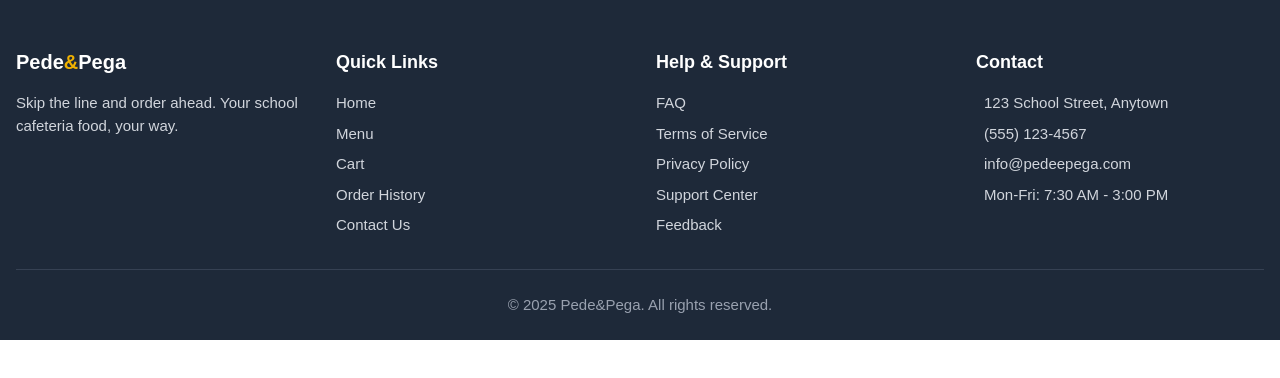
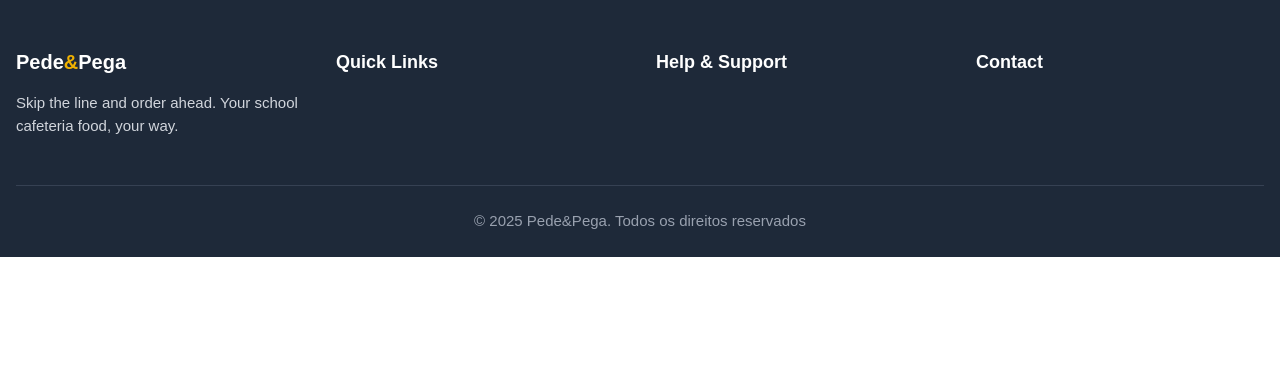
Before and after one commit to MatheusMastroumano/PedePega, a Next.js app in the folder pede-pega/: page / in a window 1280 px wide. Shown: the top 378 px of the page. Built offline with nearby package versions, Linux system fonts and the light colour scheme.

Commit message:
Alteração no footer e criação do header
Alteração no footer e criação do header

```diff
--- a/pede-pega/src/app/components/Footer/Footer.jsx
+++ b/pede-pega/src/app/components/Footer/Footer.jsx
@@ -8,40 +8,21 @@ export default function Footer() {
                             <h3 className="text-xl font-bold mb-4">Pede<span className="text-yellow-500">&amp;</span>Pega</h3>
                             <p className="text-gray-300 text-[15px] mb-4">Skip the line and order ahead. Your school cafeteria food, your way.</p>
                             <div className="flex space-x-4">
-                                <span className="text-gray-300 hover:text-white cursor-pointer">
-                                    <i data-fa-i2svg=""><svg className="svg-inline--fa fa-facebook-f" aria-hidden="true" focusable="false" data-prefix="fab" data-icon="facebook-f" role="img" xmlns="http://www.w3.org/2000/svg" viewBox="0 0 320 512" data-fa-i2svg=""><path fill="currentColor" d="M279.14 288l14.22-92.66h-88.91v-60.13c0-25.35 12.42-50.06 52.24-50.06h40.42V6.26S260.43 0 225.36 0c-73.22 0-121.08 44.38-121.08 124.72v70.62H22.89V288h81.39v224h100.17V288z"></path></svg></i>
-                                </span>
-                                <span className="text-gray-300 hover:text-white cursor-pointer">
-                                    <i data-fa-i2svg=""><svg className="svg-inline--fa fa-twitter" aria-hidden="true" focusable="false" data-prefix="fab" data-icon="twitter" role="img" xmlns="http://www.w3.org/2000/svg" viewBox="0 0 512 512" data-fa-i2svg=""><path fill="currentColor" d="M459.37 151.716c.325 4.548.325 9.097.325 13.645 0 138.72-105.583 298.558-298.558 298.558-59.452 0-114.68-17.219-161.137-47.106 8.447.974 16.568 1.299 25.34 1.299 49.055 0 94.213-16.568 130.274-44.832-46.132-.975-84.792-31.188-98.112-72.772 6.498.974 12.995 1.624 19.818 1.624 9.421 0 18.843-1.3 27.614-3.573-48.081-9.747-84.143-51.98-84.143-102.985v-1.299c13.969 7.797 30.214 12.67 47.431 13.319-28.264-18.843-46.781-51.005-46.781-87.391 0-19.492 5.197-37.36 14.294-52.954 51.655 63.675 129.3 105.258 216.365 109.807-1.624-7.797-2.599-15.918-2.599-24.04 0-57.828 46.782-104.934 104.934-104.934 30.213 0 57.502 12.67 76.67 33.137 23.715-4.548 46.456-13.32 66.599-25.34-7.798 24.366-24.366 44.833-46.132 57.827 21.117-2.273 41.584-8.122 60.426-16.243-14.292 20.791-32.161 39.308-52.628 54.253z"></path></svg></i>
-                                </span>
-                                <span className="text-gray-300 hover:text-white cursor-pointer">
-                                    <i data-fa-i2svg=""><svg className="svg-inline--fa fa-instagram" aria-hidden="true" focusable="false" data-prefix="fab" data-icon="instagram" role="img" xmlns="http://www.w3.org/2000/svg" viewBox="0 0 448 512" data-fa-i2svg=""><path fill="currentColor" d="M224.1 141c-63.6 0-114.9 51.3-114.9 114.9s51.3 114.9 114.9 114.9S339 319.5 339 255.9 287.7 141 224.1 141zm0 189.6c-41.1 0-74.7-33.5-74.7-74.7s33.5-74.7 74.7-74.7 74.7 33.5 74.7 74.7-33.6 74.7-74.7 74.7zm146.4-194.3c0 14.9-12 26.8-26.8 26.8-14.9 0-26.8-12-26.8-26.8s12-26.8 26.8-26.8 26.8 12 26.8 26.8zm76.1 27.2c-1.7-35.9-9.9-67.7-36.2-93.9-26.2-26.2-58-34.4-93.9-36.2-37-2.1-147.9-2.1-184.9 0-35.8 1.7-67.6 9.9-93.9 36.1s-34.4 58-36.2 93.9c-2.1 37-2.1 147.9 0 184.9 1.7 35.9 9.9 67.7 36.2 93.9s58 34.4 93.9 36.2c37 2.1 147.9 2.1 184.9 0 35.9-1.7 67.7-9.9 93.9-36.2 26.2-26.2 34.4-58 36.2-93.9 2.1-37 2.1-147.8 0-184.8zM398.8 388c-7.8 19.6-22.9 34.7-42.6 42.6-29.5 11.7-99.5 9-132.1 9s-102.7 2.6-132.1-9c-19.6-7.8-34.7-22.9-42.6-42.6-11.7-29.5-9-99.5-9-132.1s-2.6-102.7 9-132.1c7.8-19.6 22.9-34.7 42.6-42.6 29.5-11.7 99.5-9 132.1-9s102.7-2.6 132.1 9c19.6 7.8 34.7 22.9 42.6 42.6 11.7 29.5 9 99.5 9 132.1s2.7 102.7-9 132.1z"></path></svg></i>
-                                </span>
-                                <span className="text-gray-300 hover:text-white cursor-pointer">
-                                    <i data-fa-i2svg=""><svg className="svg-inline--fa fa-youtube" aria-hidden="true" focusable="false" data-prefix="fab" data-icon="youtube" role="img" xmlns="http://www.w3.org/2000/svg" viewBox="0 0 576 512" data-fa-i2svg=""><path fill="currentColor" d="M549.655 124.083c-6.281-23.65-24.787-42.276-48.284-48.597C458.781 64 288 64 288 64S117.22 64 74.629 75.486c-23.497 6.322-42.003 24.947-48.284 48.597-11.412 42.867-11.412 132.305-11.412 132.305s0 89.438 11.412 132.305c6.281 23.65 24.787 41.5 48.284 47.821C117.22 448 288 448 288 448s170.78 0 213.371-11.486c23.497-6.321 42.003-24.171 48.284-47.821 11.412-42.867 11.412-132.305 11.412-132.305s0-89.438-11.412-132.305zm-317.51 213.508V175.185l142.739 81.205-142.739 81.201z"></path></svg></i>
-                                </span>
+
                             </div>
                         </div>
 
                         <div>
                             <h4 className="text-lg font-semibold mb-4">Quick Links</h4>
                             <ul className="space-y-2 text-[15px]">
-                                <li><span className="text-gray-300 hover:text-white cursor-pointer">Home</span></li>
-                                <li><span className="text-gray-300 hover:text-white cursor-pointer">Menu</span></li>
-                                <li><span className="text-gray-300 hover:text-white cursor-pointer">Cart</span></li>
-                                <li><span className="text-gray-300 hover:text-white cursor-pointer">Order History</span></li>
-                                <li><span className="text-gray-300 hover:text-white cursor-pointer">Contact Us</span></li>
+
                             </ul>
                         </div>
 
                         <div>
                             <h4 className="text-lg font-semibold mb-4">Help &amp; Support</h4>
                             <ul className="space-y-2 text-[15px]">
-                                <li><span className="text-gray-300 hover:text-white cursor-pointer">FAQ</span></li>
-                                <li><span className="text-gray-300 hover:text-white cursor-pointer">Terms of Service</span></li>
-                                <li><span className="text-gray-300 hover:text-white cursor-pointer">Privacy Policy</span></li>
-                                <li><span className="text-gray-300 hover:text-white cursor-pointer">Support Center</span></li>
-                                <li><span className="text-gray-300 hover:text-white cursor-pointer">Feedback</span></li>
+
                             </ul>
                         </div>
 
@@ -49,27 +30,23 @@ export default function Footer() {
                             <h4 className="text-lg font-semibold mb-4">Contact</h4>
                             <ul className="space-y-2 text-[15px]">
                                 <li className="flex items-center">
-                                    <i className="mr-2 text-red-500" data-fa-i2svg=""><svg className="svg-inline--fa fa-location-dot" aria-hidden="true" focusable="false" data-prefix="fas" data-icon="location-dot" role="img" xmlns="http://www.w3.org/2000/svg" viewBox="0 0 384 512" data-fa-i2svg=""><path fill="currentColor" d="M215.7 499.2C267 435 384 279.4 384 192C384 86 298 0 192 0S0 86 0 192c0 87.4 117 243 168.3 307.2c12.3 15.3 35.1 15.3 47.4 0zM192 128a64 64 0 1 1 0 128 64 64 0 1 1 0-128z"></path></svg></i>
-                                    <span className="text-gray-300">123 School Street, Anytown</span>
+
                                 </li>
                                 <li className="flex items-center">
-                                    <i className="mr-2 text-red-500" data-fa-i2svg=""><svg className="svg-inline--fa fa-phone" aria-hidden="true" focusable="false" data-prefix="fas" data-icon="phone" role="img" xmlns="http://www.w3.org/2000/svg" viewBox="0 0 512 512" data-fa-i2svg=""><path fill="currentColor" d="M164.9 24.6c-7.7-18.6-28-28.5-47.4-23.2l-88 24C12.1 30.2 0 46 0 64C0 311.4 200.6 512 448 512c18 0 33.8-12.1 38.6-29.5l24-88c5.3-19.4-4.6-39.7-23.2-47.4l-96-40c-16.3-6.8-35.2-2.1-46.3 11.6L304.7 368C234.3 334.7 177.3 277.7 144 207.3L193.3 167c13.7-11.2 18.4-30 11.6-46.3l-40-96z"></path></svg></i>
-                                    <span className="text-gray-300">(555) 123-4567</span>
+
                                 </li>
                                 <li className="flex items-center">
-                                    <i className="mr-2 text-red-500" data-fa-i2svg=""><svg className="svg-inline--fa fa-envelope" aria-hidden="true" focusable="false" data-prefix="fas" data-icon="envelope" role="img" xmlns="http://www.w3.org/2000/svg" viewBox="0 0 512 512" data-fa-i2svg=""><path fill="currentColor" d="M48 64C21.5 64 0 85.5 0 112c0 15.1 7.1 29.3 19.2 38.4L236.8 313.6c11.4 8.5 27 8.5 38.4 0L492.8 150.4c12.1-9.1 19.2-23.3 19.2-38.4c0-26.5-21.5-48-48-48H48zM0 176V384c0 35.3 28.7 64 64 64H448c35.3 0 64-28.7 64-64V176L294.4 339.2c-22.8 17.1-54 17.1-76.8 0L0 176z"></path></svg></i>
-                                    <span className="text-gray-300">info@pedeepega.com</span>
+
                                 </li>
                                 <li className="flex items-center">
-                                    <i className="mr-2 text-red-500" data-fa-i2svg=""><svg className="svg-inline--fa fa-clock" aria-hidden="true" focusable="false" data-prefix="fas" data-icon="clock" role="img" xmlns="http://www.w3.org/2000/svg" viewBox="0 0 512 512" data-fa-i2svg=""><path fill="currentColor" d="M256 0a256 256 0 1 1 0 512A256 256 0 1 1 256 0zM232 120V256c0 8 4 15.5 10.7 20l96 64c11 7.4 25.9 4.4 33.3-6.7s4.4-25.9-6.7-33.3L280 243.2V120c0-13.3-10.7-24-24-24s-24 10.7-24 24z"></path></svg></i>
-                                    <span className="text-gray-300">Mon-Fri: 7:30 AM - 3:00 PM</span>
+
                                 </li>
                             </ul>
                         </div>
                     </div>
 
                     <div className="border-t border-gray-700 pt-6">
-                        <p className="text-center text-gray-400 text-[15px]">© 2025 Pede&amp;Pega. All rights reserved.</p>
+                        <p className="text-center text-gray-400 text-[15px]">© 2025 Pede&amp;Pega. Todos os direitos reservados</p>
                     </div>
                 </div>
             </footer>
--- /dev/null
+++ b/pede-pega/src/app/components/Header/Header.jsx
@@ -0,0 +1,5 @@
+export default function Header() {
+    <>
+
+    </>
+}
```
Also changed, not shown: pede-pega/src/app/page.jsx (line endings or trailing spaces).
